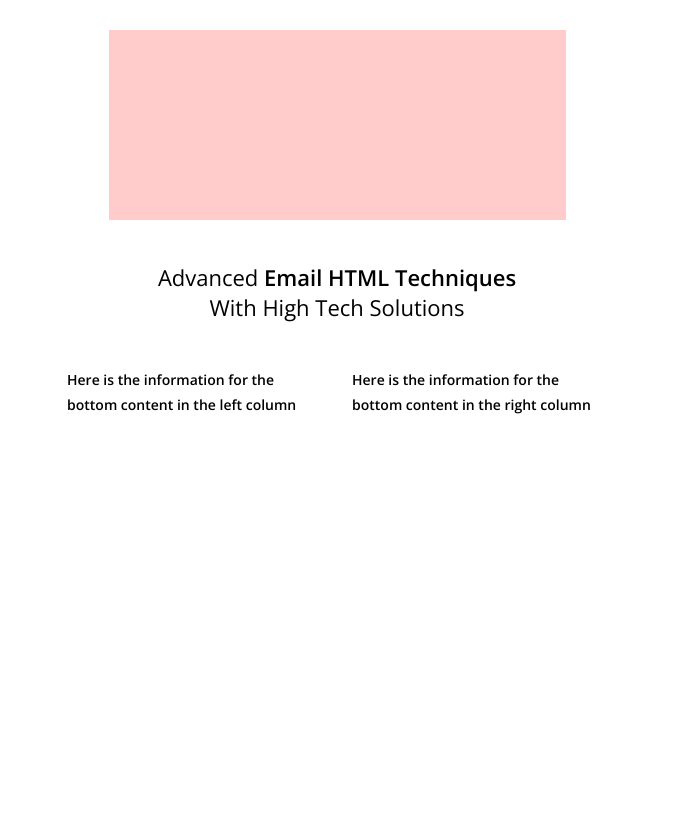
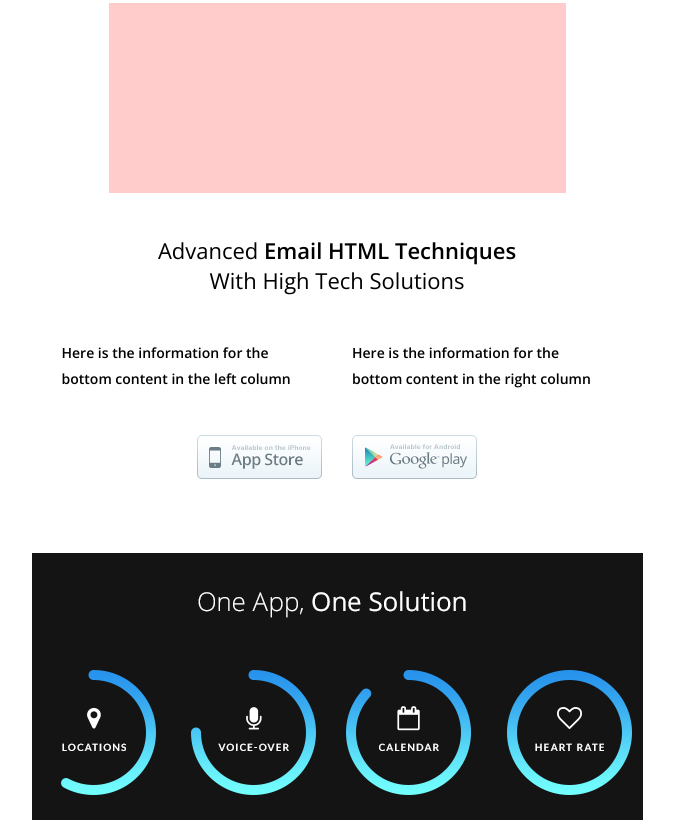
Before and after one commit to RyanPPitts/Responsive-Email-Tutorial-2020, a React app: page public/index.html in a window 1280 px wide. Shown: the part 874-1706 px from the top of the page, without its empty margins (303-977 px from the left). Before the commit the page ends 1454 px from the top, so only its background shows below. Built offline with nearby package versions, Linux system fonts and the light colour scheme.

Commit message:
Adding one solution image

```diff
--- a/public/index.html
+++ b/public/index.html
@@ -319,13 +319,18 @@
                 cellspacing="0"
                 cellpadding="0"
                 border="0"
-                style="padding: 15px 15px 70px 15px; background: white">
+                style="padding: 15px 15px 0px 15px; background: white">
 
                     <tr>
                       <td>
-                        <p style="font-family: 'Open Sans', 'Helvetica Neue', Helvetica, Arial, 'Lucida Grande', sans-serif; color: black; font-weight: 600; line-height: 1.8;  font-size: 14px;">
+                        <p style="font-family: 'Open Sans', 'Helvetica Neue', Helvetica, Arial, 'Lucida Grande', sans-serif; color: black; font-weight: 600; line-height: 1.8;  font-size: 14px; padding: 0 0 30px;">
                           Here is the information for the bottom content in the left column
                         </p>
+                      </td>
+                    </tr>
+                    <tr>
+                      <td align="right">
+                        <img src="img/appstore.png">
                       </td>
                     </tr>
                     </table>
@@ -336,13 +341,18 @@
                     cellspacing="0"
                     cellpadding="0"
                     border="0"
-                    style="padding: 15px 15px 70px 15px; background: white">
+                    style="padding: 15px 15px 0px 15px; background: white">
 
                         <tr>
                           <td>
-                            <p style="font-family: 'Open Sans', 'Helvetica Neue', Helvetica, Arial, 'Lucida Grande', sans-serif; color: black; font-weight: 600; line-height: 1.8;  font-size: 14px;">
+                            <p style="font-family: 'Open Sans', 'Helvetica Neue', Helvetica, Arial, 'Lucida Grande', sans-serif; color: black; font-weight: 600; line-height: 1.8;  font-size: 14px; padding: 0 0 30px">
                             Here is the information for the bottom content in the right column
                             </p>
+                          </td>
+                        </tr>
+                        <tr>
+                          <td align="left">
+                            <img src="img/playstore.png">
                           </td>
                         </tr>
                         </table>
@@ -350,9 +360,32 @@
 
                   </td>
                 </tr>
+                </table>
+                </td>
+                </tr>
 
 
             <!-- End of advanced Row -->
+
+            <!-- Start of one solution row -->
+            <tr>
+              <td>
+                <table class="solution-table"
+                width="100%"
+                align="left"
+                cellspacing="0"
+                cellpadding="0"
+                border="0"
+                style="padding: 25px 15px 0px 45px; background: #141414 ">
+                </table>
+                <tr>
+                  <td>
+                    <img src="img/one_app.jpg">
+                  </td>
+                </tr>
+              </td>
+            </tr>
+            <!-- End of one solution  Row -->
 
             <!-- Start of HTML Main Row  -->
             <tr>
@@ -360,29 +393,7 @@
             </tr>
             <!-- End of Main Row -->
 
-            <!-- Start of HTML Main Row  -->
-            <tr>
-              <td></td>
-            </tr>
-            <!-- End of Main Row -->
 
-            <!-- Start of HTML Main Row  -->
-            <tr>
-              <td></td>
-            </tr>
-            <!-- End of Main Row -->
-
-            <!-- Start of HTML Main Row  -->
-            <tr>
-              <td></td>
-            </tr>
-            <!-- End of Main Row -->
-
-            <!-- Start of HTML Main Row  -->
-            <tr>
-              <td></td>
-            </tr>
-            <!-- End of Main Row -->
           </table>
           <!-- End of HTML Container -->
         </td>
```
